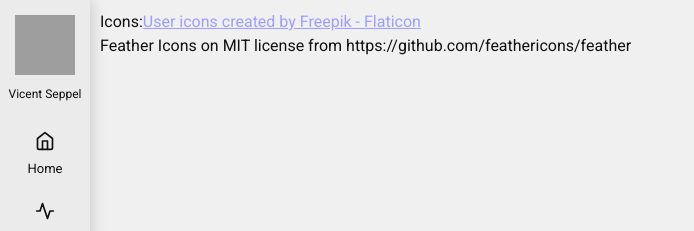
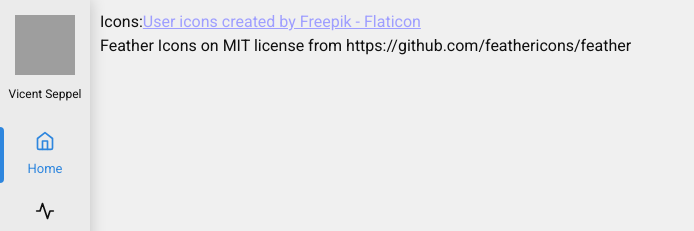
Before and after one commit to Ujemna-Delta/AlleycatApp.Client, a React (Vite) app: page / in a window 1280 px wide. Shown: the top 231 px of the page, without its empty margins (0-694 px from the left). Built offline with nearby package versions, Linux system fonts and the light colour scheme; grey boxes are pictures that could not be loaded.

Commit message:
Update sidebar-link to use NavLink

```diff
--- a/src/layouts/sidebar/components/sidebar-link/index.tsx
+++ b/src/layouts/sidebar/components/sidebar-link/index.tsx
@@ -1,6 +1,6 @@
 import {ReactElement} from "react";
 import "./sidebar-link.css";
-import {useNavigate} from "react-router-dom";
+import {NavLink} from "react-router-dom";
 
 interface SidebarLinkProps {
     to: string;
@@ -9,16 +9,10 @@ interface SidebarLinkProps {
 }
 
 export default function SidebarLink({to, text, icon}: SidebarLinkProps): ReactElement {
-    const navigate = useNavigate();
-
-    const handleClick = () => {
-        navigate(to);
-    }
-
     return (
-        <div className="sidebar-link" onClick={handleClick}>
+        <NavLink className="sidebar-link" to={to}>
             <div className="sidebar-link-icon">{icon}</div>
             <div className="sidebar-link-text">{text}</div>
-        </div>
+        </NavLink>
     );
 }
--- a/src/layouts/sidebar/components/sidebar-link/sidebar-link.css
+++ b/src/layouts/sidebar/components/sidebar-link/sidebar-link.css
@@ -5,6 +5,7 @@
     align-items: center;
     flex-direction: column;
     padding: 10px 10px;
+    color: inherit;
     text-decoration: none;
     transition: all 250ms ease;
 }
```
